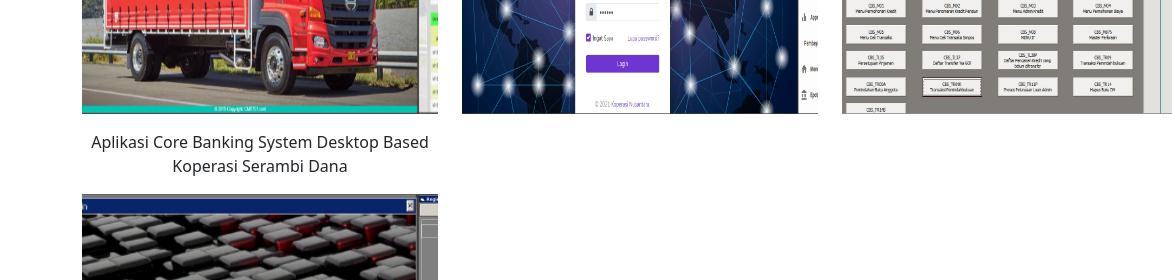
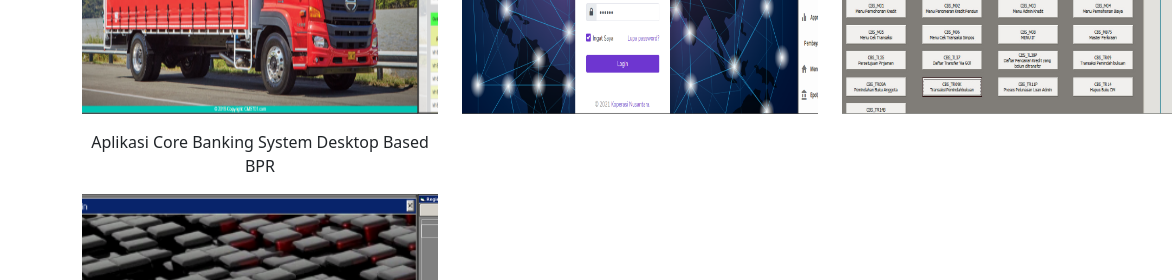
Before and after one commit to Shandybroom/Portofolio, a plain HTML site: page index.html in a window 1280 px wide. Shown: the part 1760-2040 px from the top of the page, 0-1172 px from the left. Drawn offline with nearby package versions, Linux system fonts and the light colour scheme.

Commit message:
ganti nama projects

```diff
--- a/index.html
+++ b/index.html
@@ -208,7 +208,7 @@
                 </div>
               </div>
               <div class="col-md-4 mb-3">
-                <p>Aplikasi Core Banking System Desktop Based Koperasi Serambi Dana</p>
+                <p>Aplikasi Core Banking System Desktop Based BPR</p>
                 <div id="carouselExampleSlidesOnly" class="carousel slide" data-bs-ride="carousel">
                   <div class="carousel-inner">
                     <div class="carousel-item active">
```
